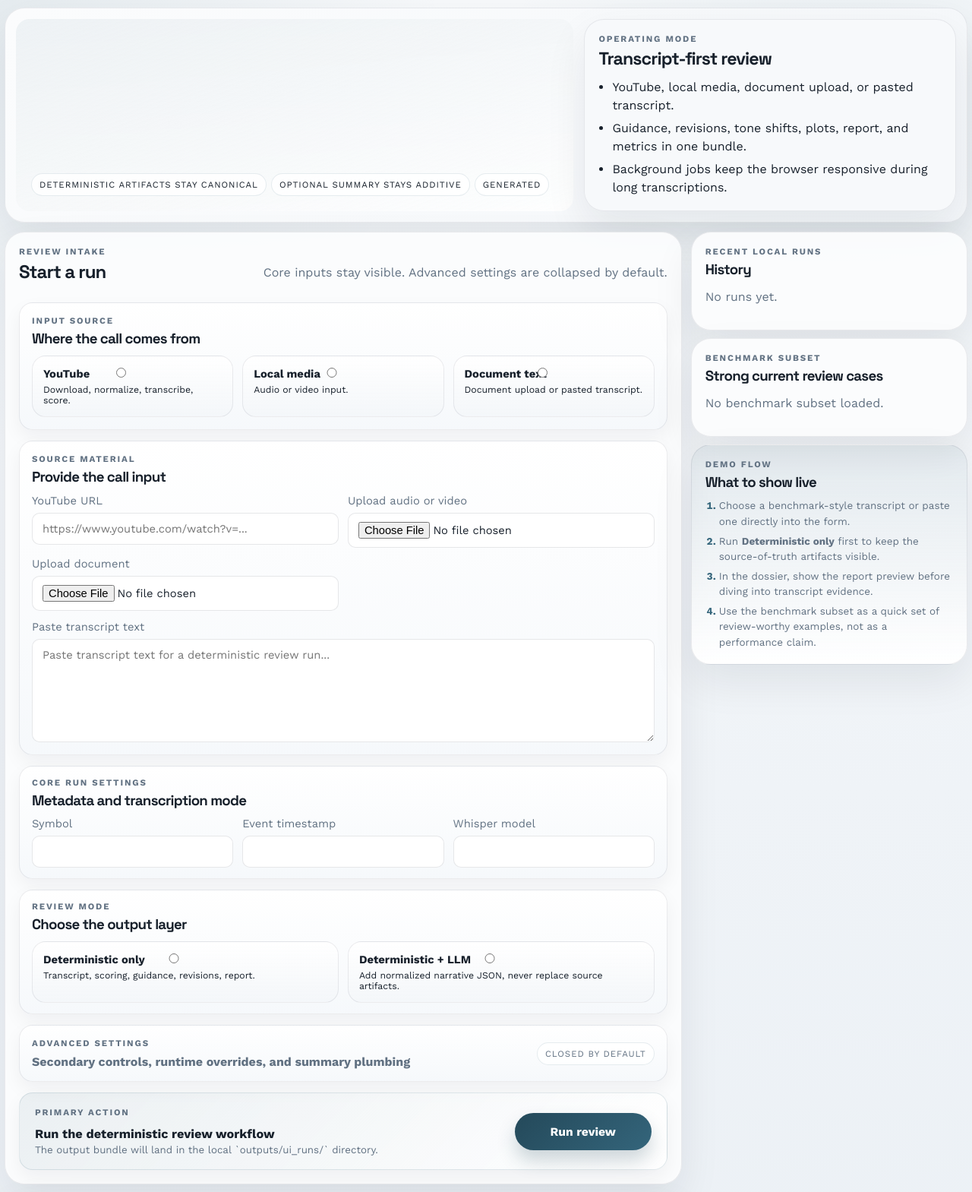
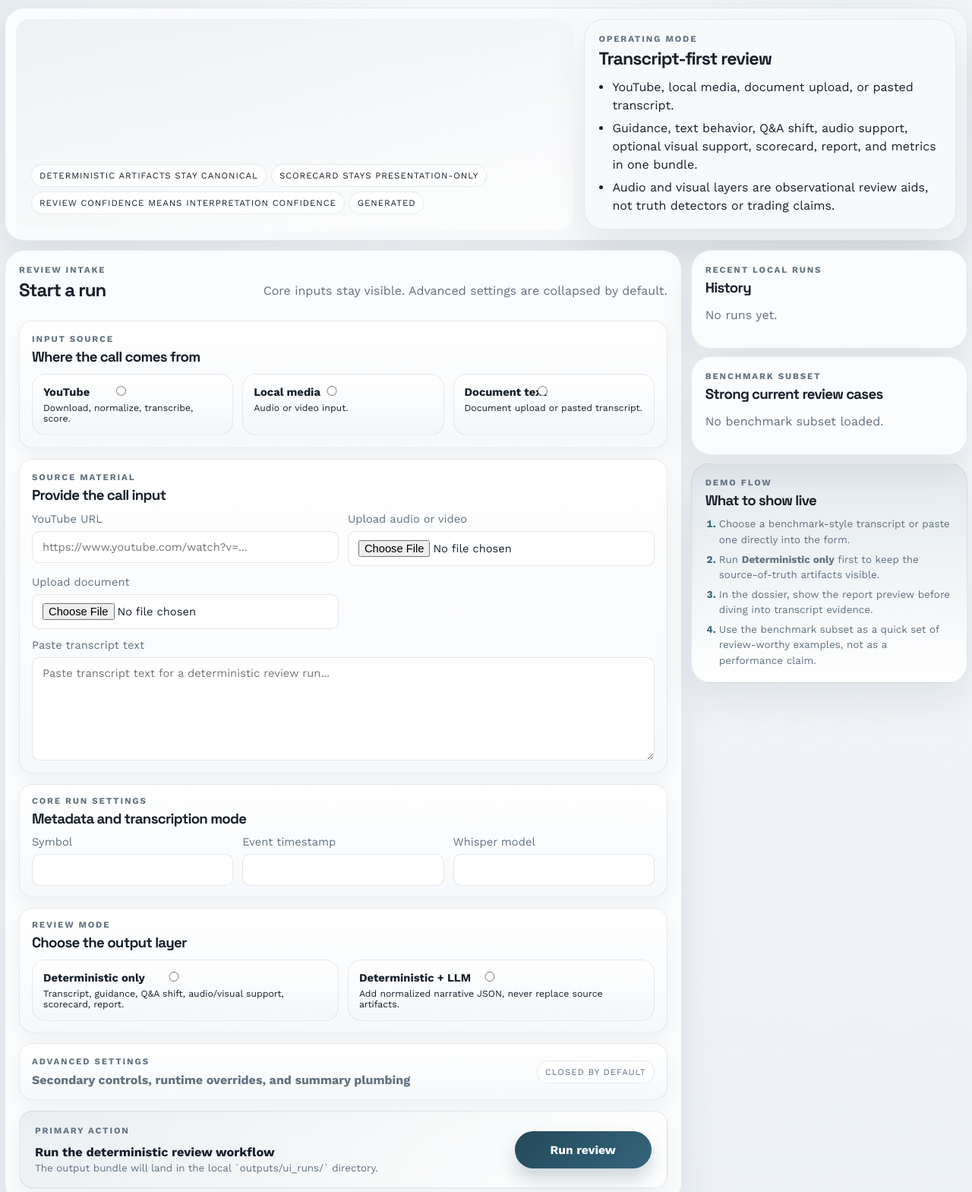
Before and after one commit to keithtgrehan/earnings-call-sentiment-from-voice-transcript-with-an-optional-video-24-02-2026, a Python web app: template app/templates/index.html in a window 1280 px wide. Shown: the top 1569 px of the page at 76% size. Run offline with Jinja, Linux system fonts and the light colour scheme; the template is opened without the code that fills it, so the values that code supplies are empty.

Commit message:
Clarify current review layers and scorecard outputs

```diff
--- a/app/backup_templates/index.html
+++ b/app/backup_templates/index.html
@@ -20,12 +20,13 @@
           <h1>Earnings Call Review Lab</h1>
           <p class="lede">
             Run the existing deterministic pipeline against YouTube, local media, or a transcript document.
-            Optional narrative mode stays additive and never replaces the core artifacts.
+            Guidance, Q&amp;A shift, audio support, optional visual support, and the reviewer scorecard stay additive to the core deterministic artifacts.
           </p>
         </div>
         <div class="hero-meta">
           <span>Transcript-first</span>
           <span>Deterministic source of truth</span>
+          <span>Interpretation confidence only</span>
           <span>Generated {{ generated_at }}</span>
         </div>
       </section>
@@ -173,7 +174,7 @@
             <label class="choice-card {% if form_state.analysis_mode == 'deterministic' %}active{% endif %}">
               <input type="radio" name="analysis_mode" value="deterministic" {% if form_state.analysis_mode == 'deterministic' %}checked{% endif %}>
               <span>Deterministic only</span>
-              <small>Core transcript, guidance, tone changes, metrics, report</small>
+              <small>Core transcript, guidance, Q&amp;A shift, audio/visual support, scorecard, metrics, report</small>
             </label>
             <label class="choice-card {% if form_state.analysis_mode == 'summary' %}active{% endif %}">
               <input type="radio" name="analysis_mode" value="summary" {% if form_state.analysis_mode == 'summary' %}checked{% endif %}>
--- a/app/templates/index.html
+++ b/app/templates/index.html
@@ -21,7 +21,8 @@
           <p class="hero-lede">{{ ui_meta.lede }}</p>
           <div class="hero-facts">
             <span>Deterministic artifacts stay canonical</span>
-            <span>Optional summary stays additive</span>
+            <span>Scorecard stays presentation-only</span>
+            <span>Review confidence means interpretation confidence</span>
             <span>Generated {{ generated_at }}</span>
           </div>
         </div>
@@ -32,8 +33,8 @@
           </div>
           <ul class="bullet-list compact-list">
             <li>YouTube, local media, document upload, or pasted transcript.</li>
-            <li>Guidance, revisions, tone shifts, plots, report, and metrics in one bundle.</li>
-            <li>Background jobs keep the browser responsive during long transcriptions.</li>
+            <li>Guidance, text behavior, Q&amp;A shift, audio support, optional visual support, scorecard, report, and metrics in one bundle.</li>
+            <li>Audio and visual layers are observational review aids, not truth detectors or trading claims.</li>
           </ul>
         </div>
       </section>
@@ -141,7 +142,7 @@
                 <label class="segment-card {% if form_state.analysis_mode == 'deterministic' %}active{% endif %}">
                   <input type="radio" name="analysis_mode" value="deterministic" {% if form_state.analysis_mode == 'deterministic' %}checked{% endif %}>
                   <span>Deterministic only</span>
-                  <small>Transcript, scoring, guidance, revisions, report.</small>
+                  <small>Transcript, guidance, Q&amp;A shift, audio/visual support, scorecard, report.</small>
                 </label>
                 <label class="segment-card {% if form_state.analysis_mode == 'summary' %}active{% endif %}">
                   <input type="radio" name="analysis_mode" value="summary" {% if form_state.analysis_mode == 'summary' %}checked{% endif %}>
```
Also changed, not shown: docs/capstone-evaluation-summary.md (+7 -0 lines), docs/evaluation-baseline.md (+10 -0 lines), README.md.
